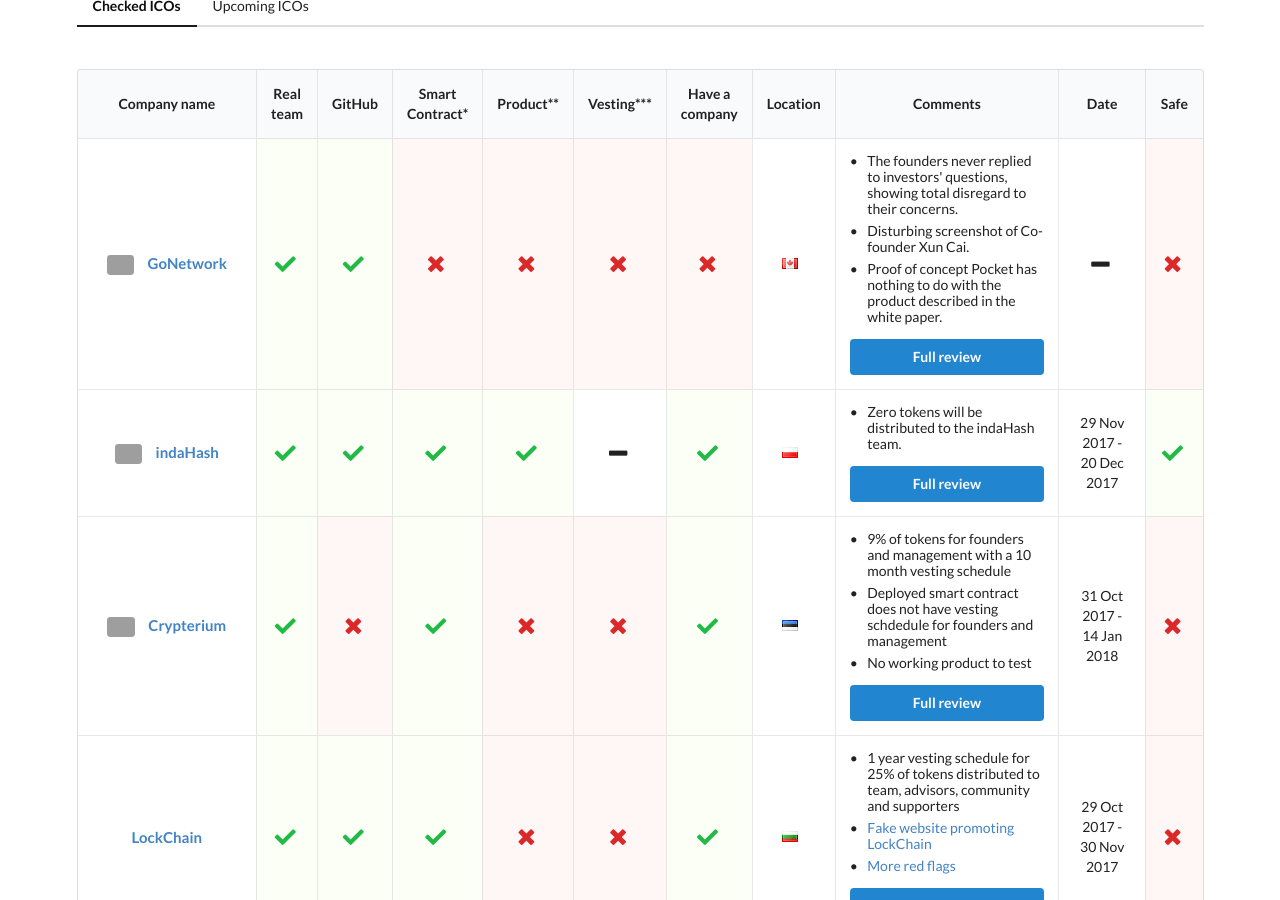
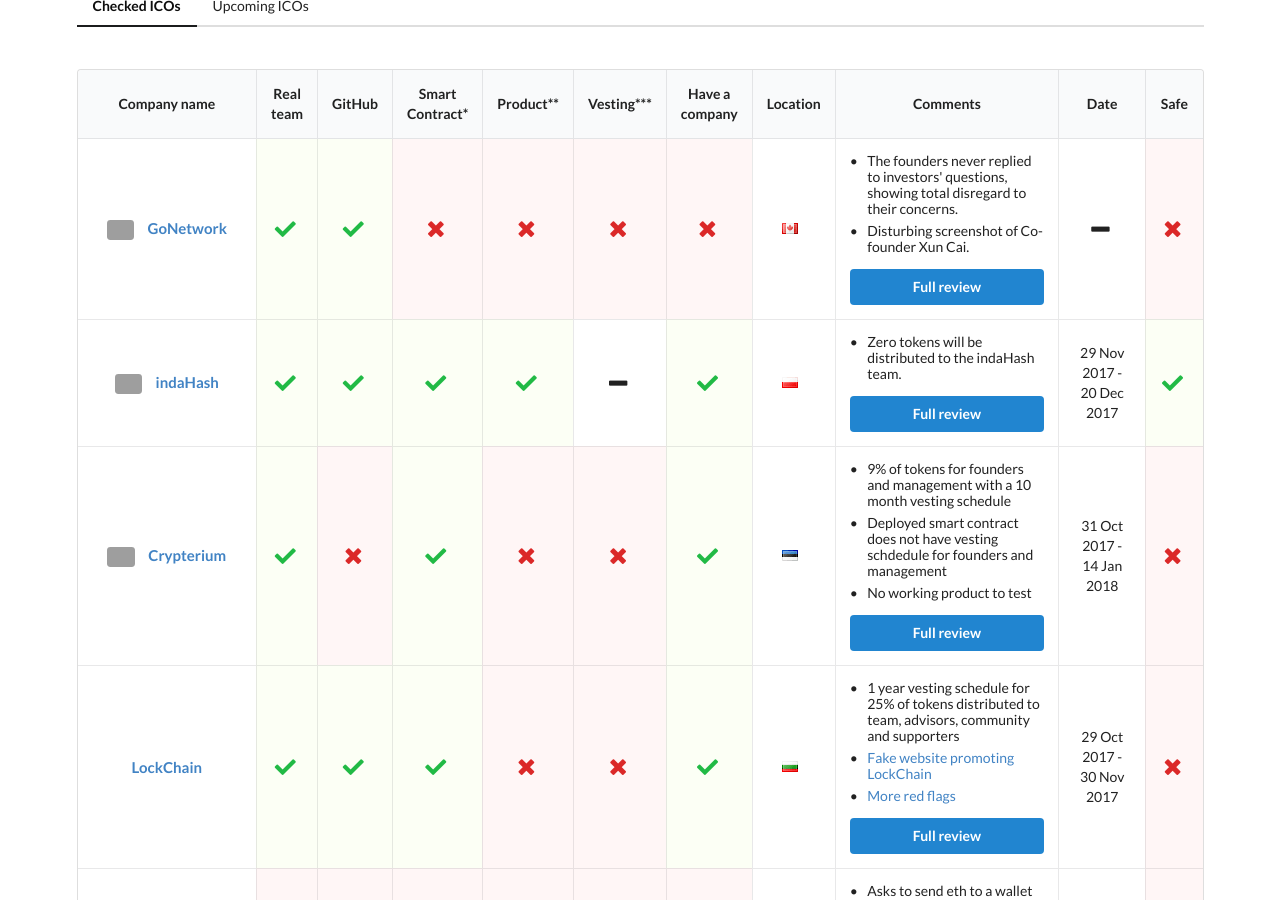
Before and after one commit to ico-check/ico-check, a Jekyll site: the page built from index.md, in a window 1280 px wide and 900 px high, scrolled down 522 px. Built offline with Jekyll 4.4.1, drawn with Linux system fonts in a browser that asks for light colours; nearby versions of some CDN libraries; grey boxes are pictures that could not be loaded.

Commit message:
12-gonetwork-ico-check
edited comments

```diff
--- a/_data/icos.yml
+++ b/_data/icos.yml
@@ -13,7 +13,6 @@
   comments:
     - content: The founders never replied to investors' questions, showing total disregard to their concerns.
     - content: Disturbing screenshot of Co-founder Xun Cai.
-    - content: Proof of concept Pocket has nothing to do with the product described in the white paper.
   ico_start_date:
   ico_end_date:
   safe: false
```
